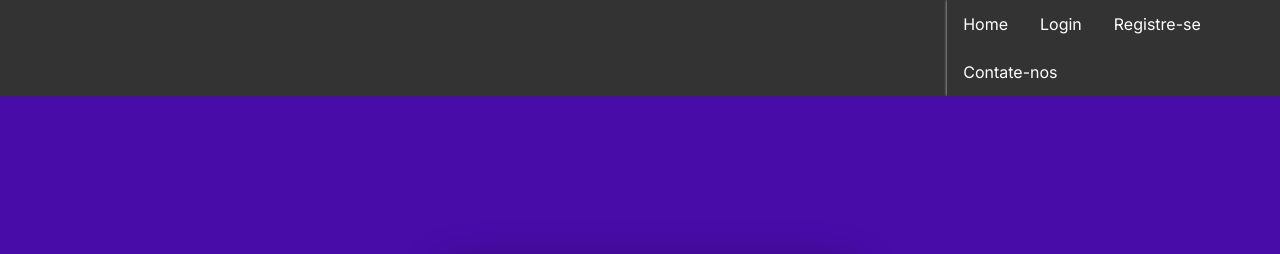
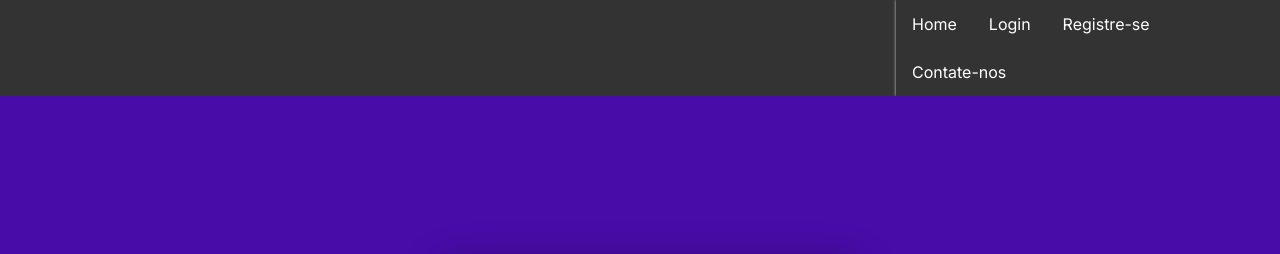
Before and after one commit to Sardelaz/Top-10-paises-para-se-viver, a plain HTML site: page login.html in a window 1280 px wide. Shown: the top 254 px of the page. Drawn offline with Linux system fonts and the light colour scheme.

Commit message:
Update login.css

```diff
--- a/login.css
+++ b/login.css
@@ -102,7 +102,7 @@ body {
     background-color: #333;
     overflow: hidden;
     box-shadow: 0px 0px 3px #ccc;
-    margin-left: 74%;
+    margin-left: 70%;
     max-width: 10000px;
 }
 .navbar a{
```
